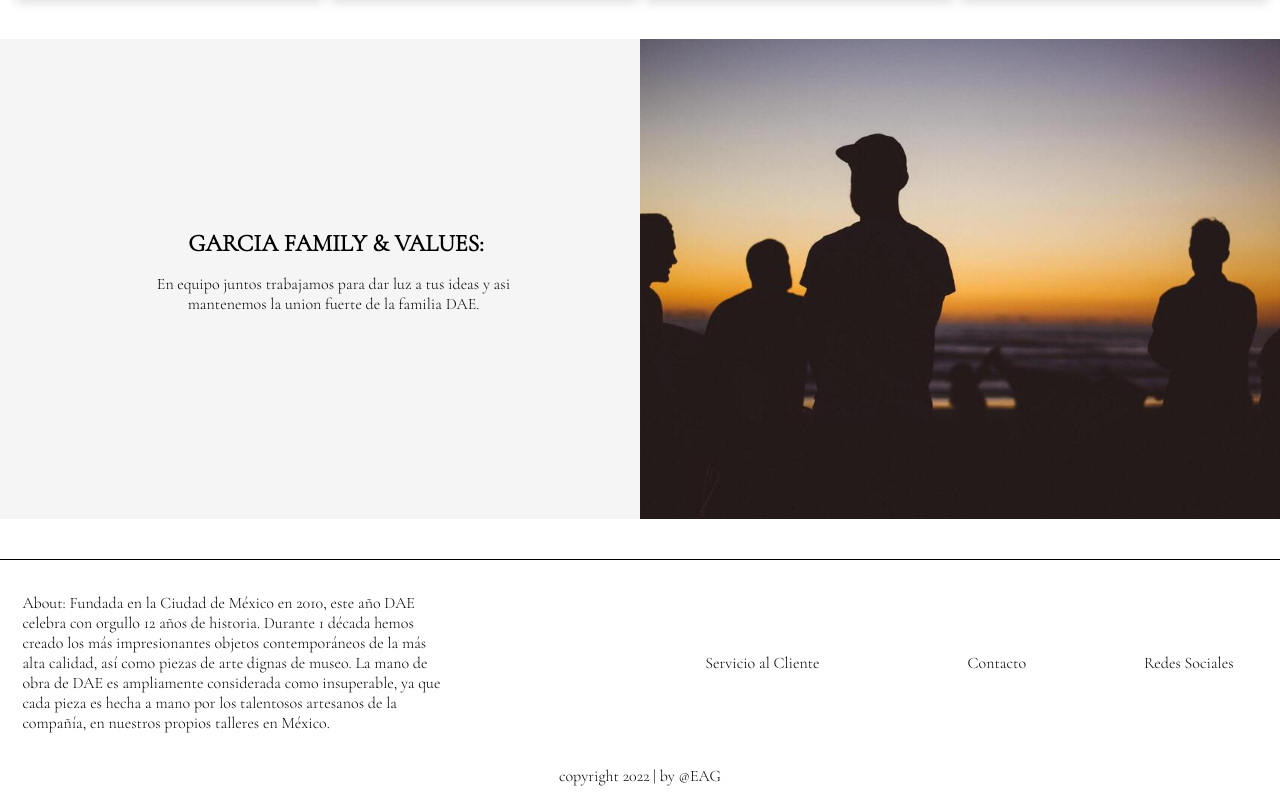
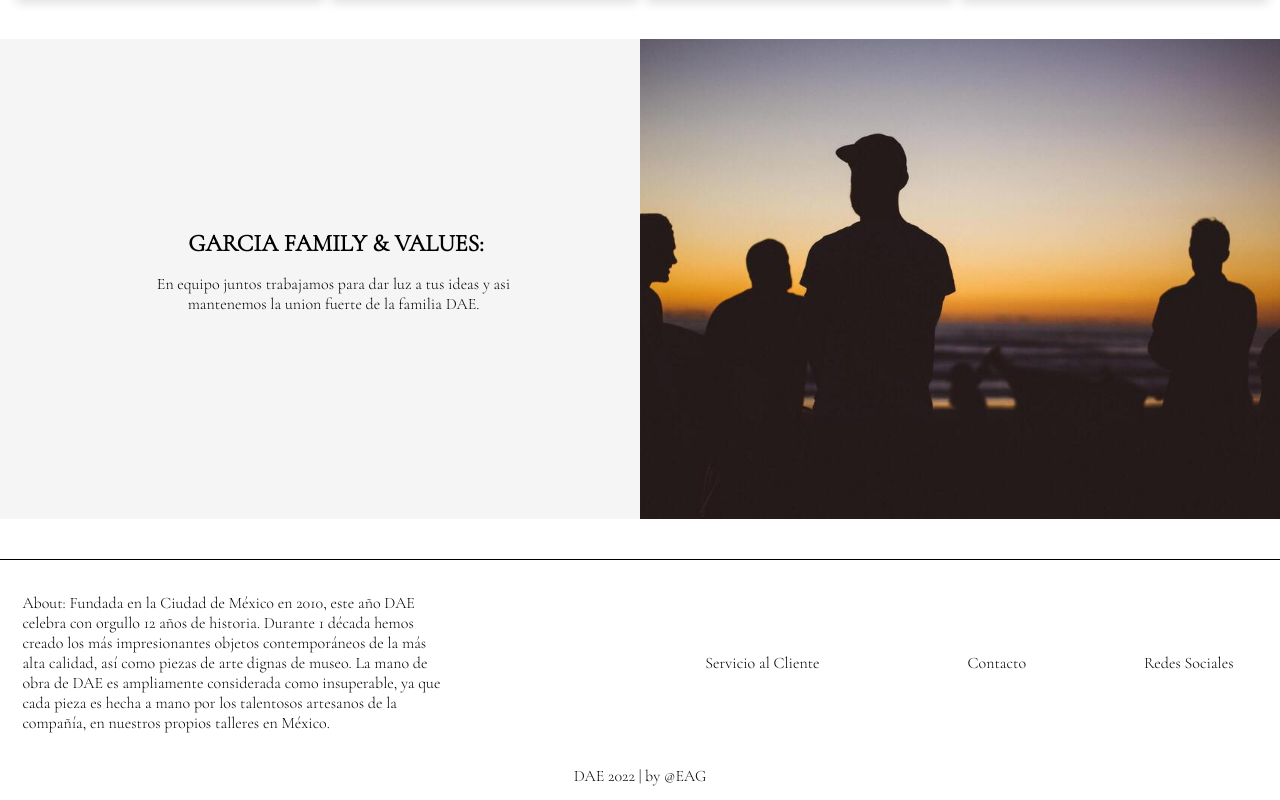
Before and after one commit to emmanuel-a-g/cdmx, a Next.js app: page / in a window 1280 px wide. Shown: the part 3113-3913 px from the top of the page. Built offline with nearby package versions, Linux system fonts and the light colour scheme.

Commit message:
updated footer

```diff
--- a/components/layout/footer.js
+++ b/components/layout/footer.js
@@ -37,7 +37,7 @@ function Footer() {
         </p>
       </div>
       <div className={styles.more}>
-        <a href="https://emmanuelgarcia.dev" target="_blank">copyright 2022 | by @EAG</a>
+        <a href="https://emmanuelgarcia.dev" target="_blank">DAE 2022 | by @EAG</a>
       </div>
     </footer>
   );
```
